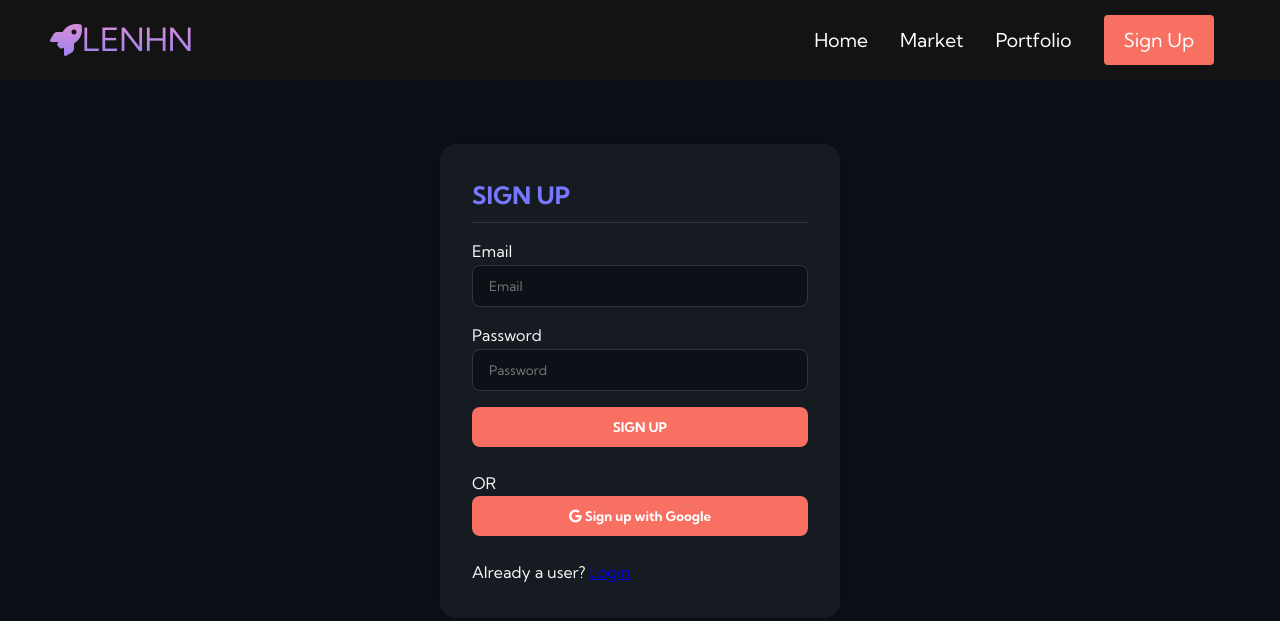
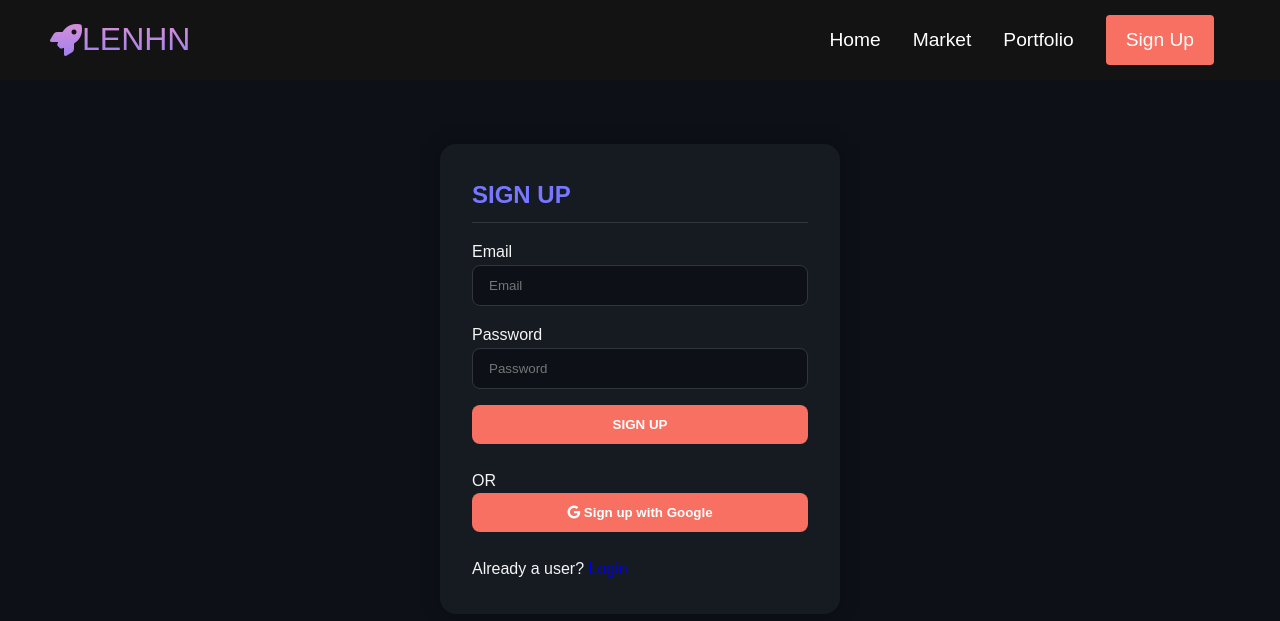
Before and after one commit to Levon-Huang/LevonWebSite, a website: page sign.html in a window 1280 px wide. Drawn offline with Linux system fonts and the light colour scheme.

Commit message:
Update sign.html

```diff
--- a/sign.html
+++ b/sign.html
@@ -6,9 +6,6 @@
   <title>Sign Up</title>
   <link rel="stylesheet" href="signlogin.css" />
   <script src="https://kit.fontawesome.com/7c11051574.js" crossorigin="anonymous"></script>
-  <link rel="preconnect" href="https://fonts.googleapis.com">
-  <link rel="preconnect" href="https://fonts.gstatic.com" crossorigin>
-  <link href="https://fonts.googleapis.com/css2?family=Kumbh+Sans:wght@100..900&display=swap" rel="stylesheet">
 </head>
 <body>
   <nav class="navbar">
```
